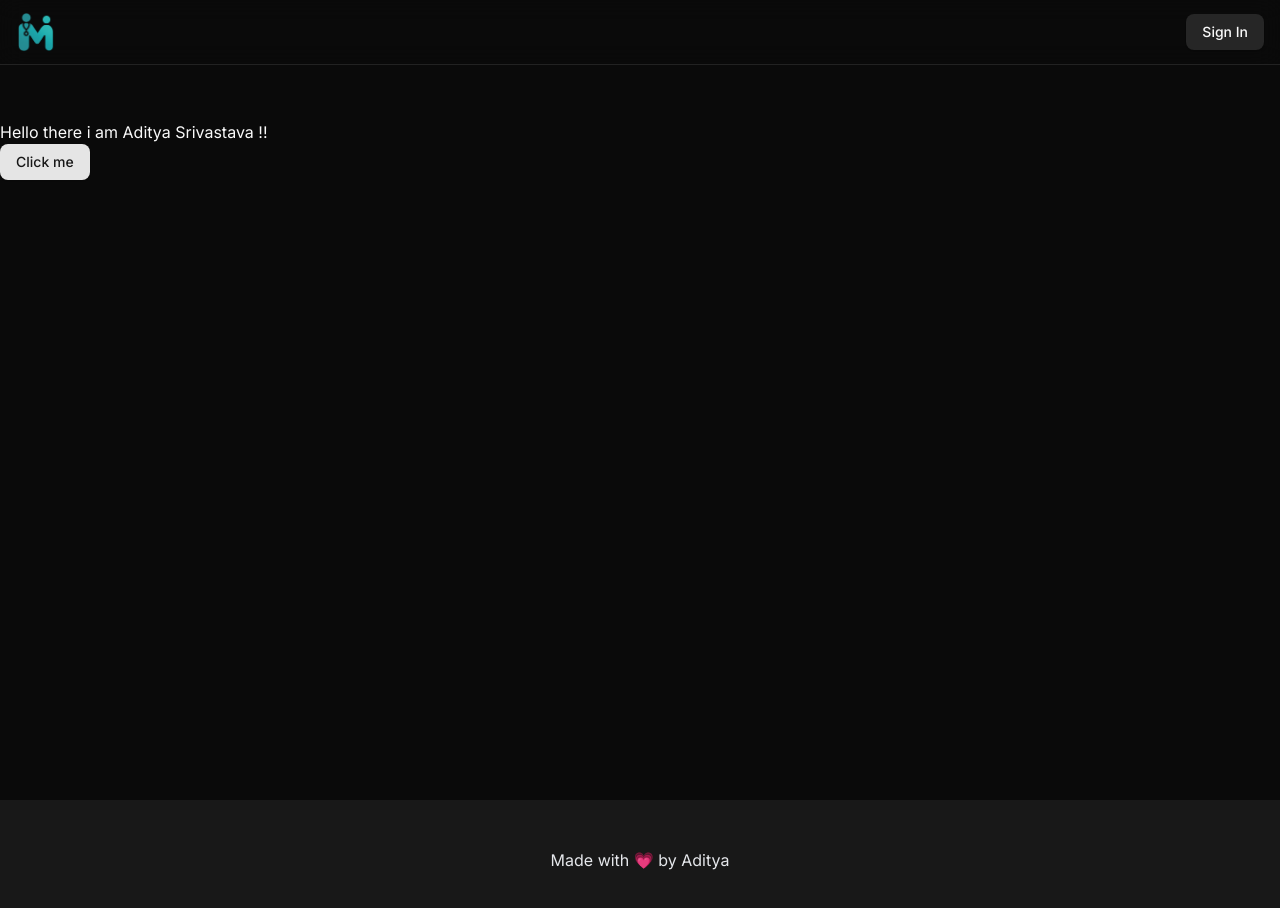
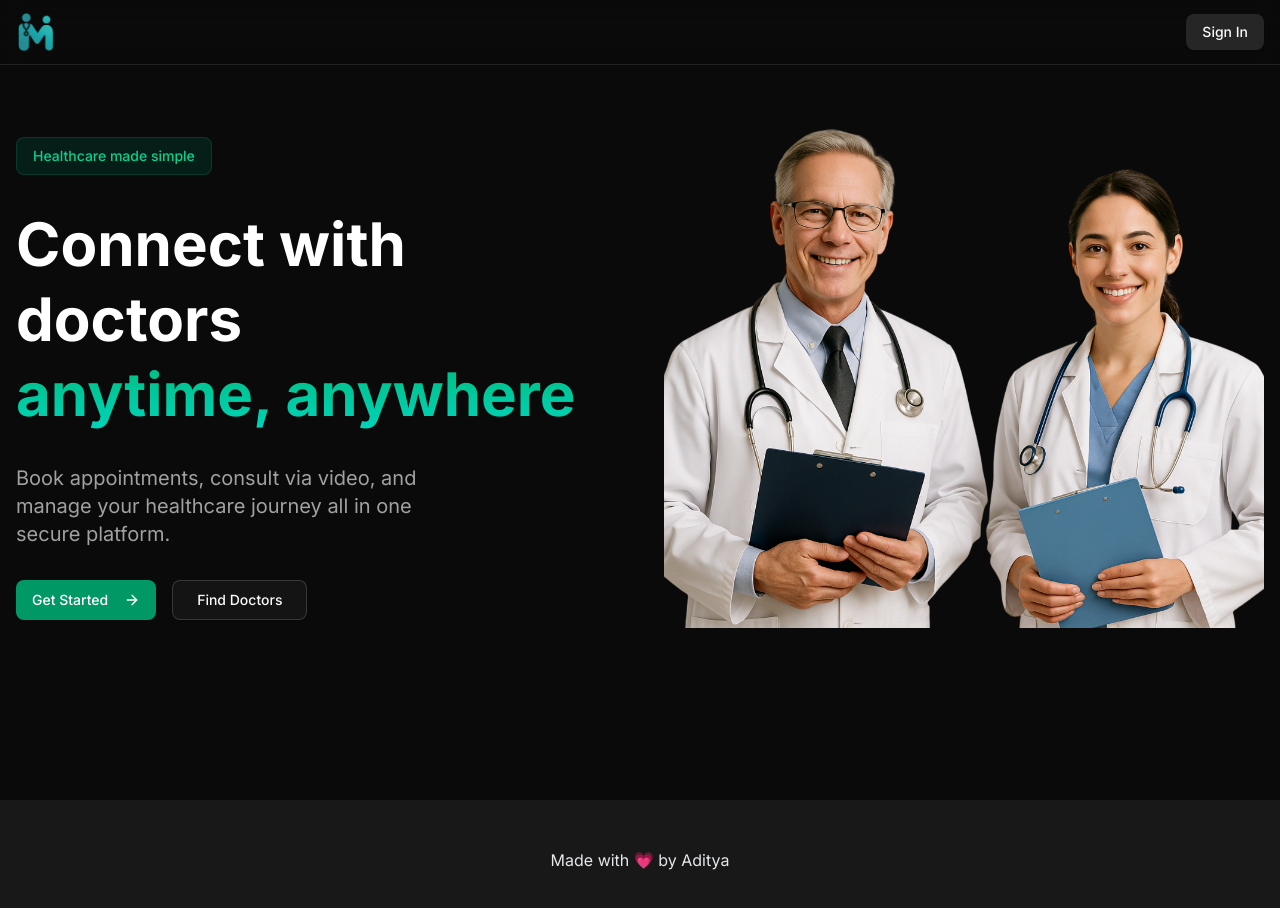
Before and after one commit to harrySentinel/DocNode, a Next.js app: page / in a window 1280 px wide. Shown: the top 908 px of the page. Built offline with nearby package versions, Linux system fonts and the light colour scheme; no server answers.

Commit message:
hero section part 1 done

```diff
--- a/app/globals.css
+++ b/app/globals.css
@@ -120,3 +120,11 @@
     @apply bg-background text-foreground;
   }
 }
+
+.gradient {
+  @apply bg-gradient-to-b from-emerald-500 to-teal-400;
+}
+
+.gradient-title {
+  @apply bg-gradient-to-b from-emerald-500 to-teal-400 font-bold text-transparent bg-clip-text pb-1 pr-2;
+}
--- a/app/page.js
+++ /dev/null
@@ -1,12 +0,0 @@
-import { Button } from "@/components/ui/button";
-
-
-export default function Home() {
-  return (
-     <div className="py-30">
-      Hello there i am Aditya Srivastava !!
-     <br />
-     <Button>Click me</Button>
-     </div>
-  );
-}
--- /dev/null
+++ b/app/page.jsx
@@ -0,0 +1,60 @@
+import { Badge } from "@/components/ui/badge";
+import { Button } from "@/components/ui/button";
+import { ArrowRight } from "lucide-react";
+import Image from "next/image";
+import Link from "next/link";
+
+
+export default function Home() {
+  return (
+    <div className="bg-background">
+      <section className="relative overflow-hidden py-32">
+        <div className="container mx-auto px-4">
+          <div className="grid grid-cols-1 lg:grid-cols-2 gap-12 items-center">
+            <div className="space-y-8">
+              <Badge variant="outline"
+                className="bg-emerald-900/30 border-emerald-700/30 px-4 py-2 text-emerald-400 text-sm font-medium"
+              >Healthcare made simple</Badge>
+              <h1 className="text-4xl md:text-5xl lg:text-6xl font-bold text-white leading-tight">
+                Connect with <br />
+                <span className="text-white">doctors</span> <br />
+                <span className="gradient-title">anytime, anywhere</span>
+              </h1>
+            <p className="text-muted-foreground text-lg md:text-xl max-w-md">
+              Book appointments, consult via video, and manage your healthcare journey all in one secure platform.
+            </p>
+            <div className="flex flex-col sm:flex-row gap-4">
+              <Button
+               asChild
+               size="lg"
+               className="bg-emerald-600 text-white hover:bg-emerald-700"
+              >
+                <Link href={"/onboarding"}>
+                Get Started <ArrowRight className="ml-2 h-4 w-4" />
+                </Link>
+              </Button>
+              <Button
+               asChild
+               size="lg"
+               variant="outline"
+               className="border-emerald-700/30 hover:bg-muted/80"
+              >
+                <Link href={"/doctors"}>Find Doctors</Link>
+              </Button>
+            </div>
+            </div>
+            <div className="relative h-[400px] lg:h-[500px] rounded-xl overflow-hidden">
+              <Image
+              src="/banner2.png"
+              alt="Doctor consultation"
+              fill
+              priority
+              className="object-cover object-top rounded-xl"
+              />
+            </div>
+          </div>
+        </div>
+      </section>
+    </div>
+  );
+}
```
